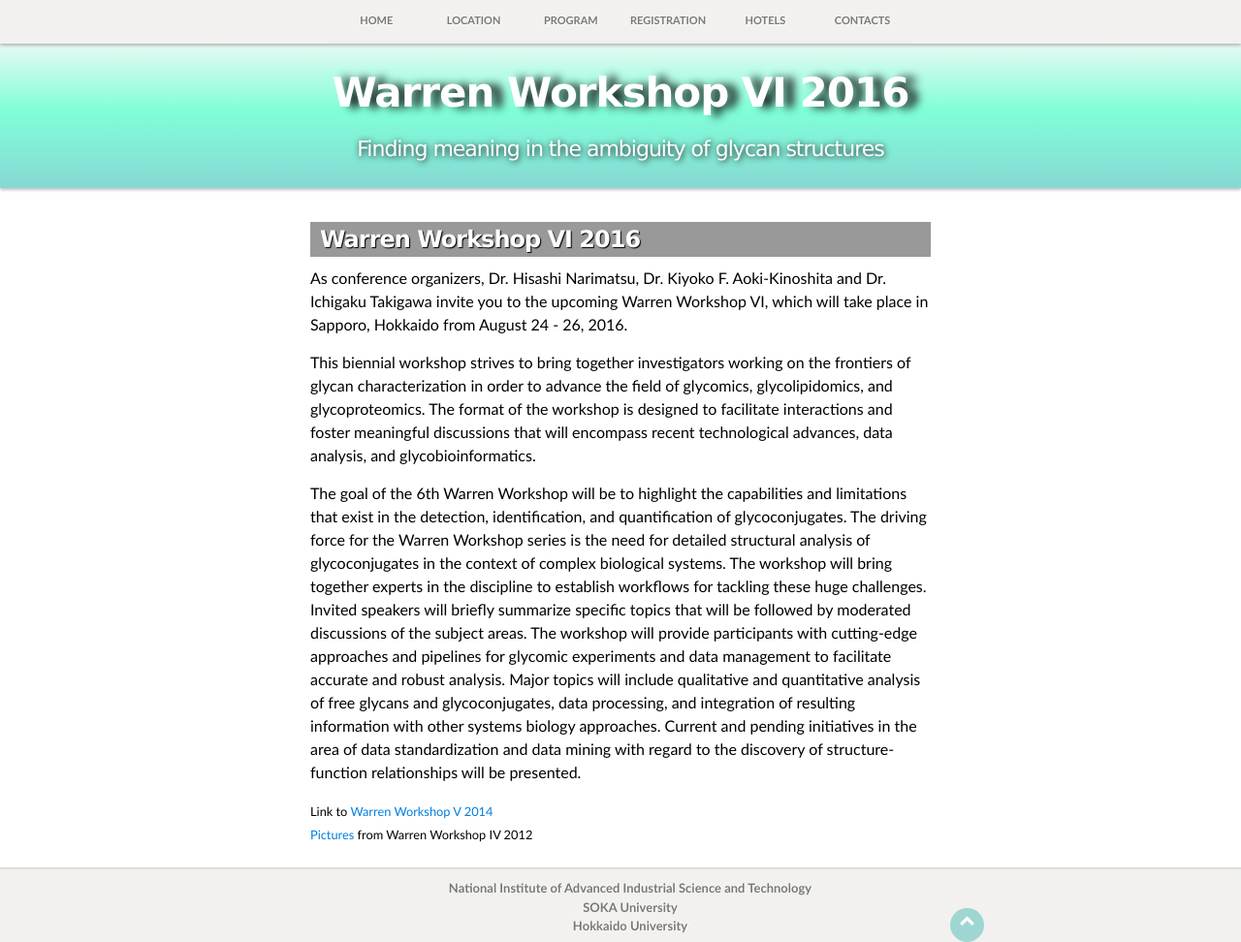
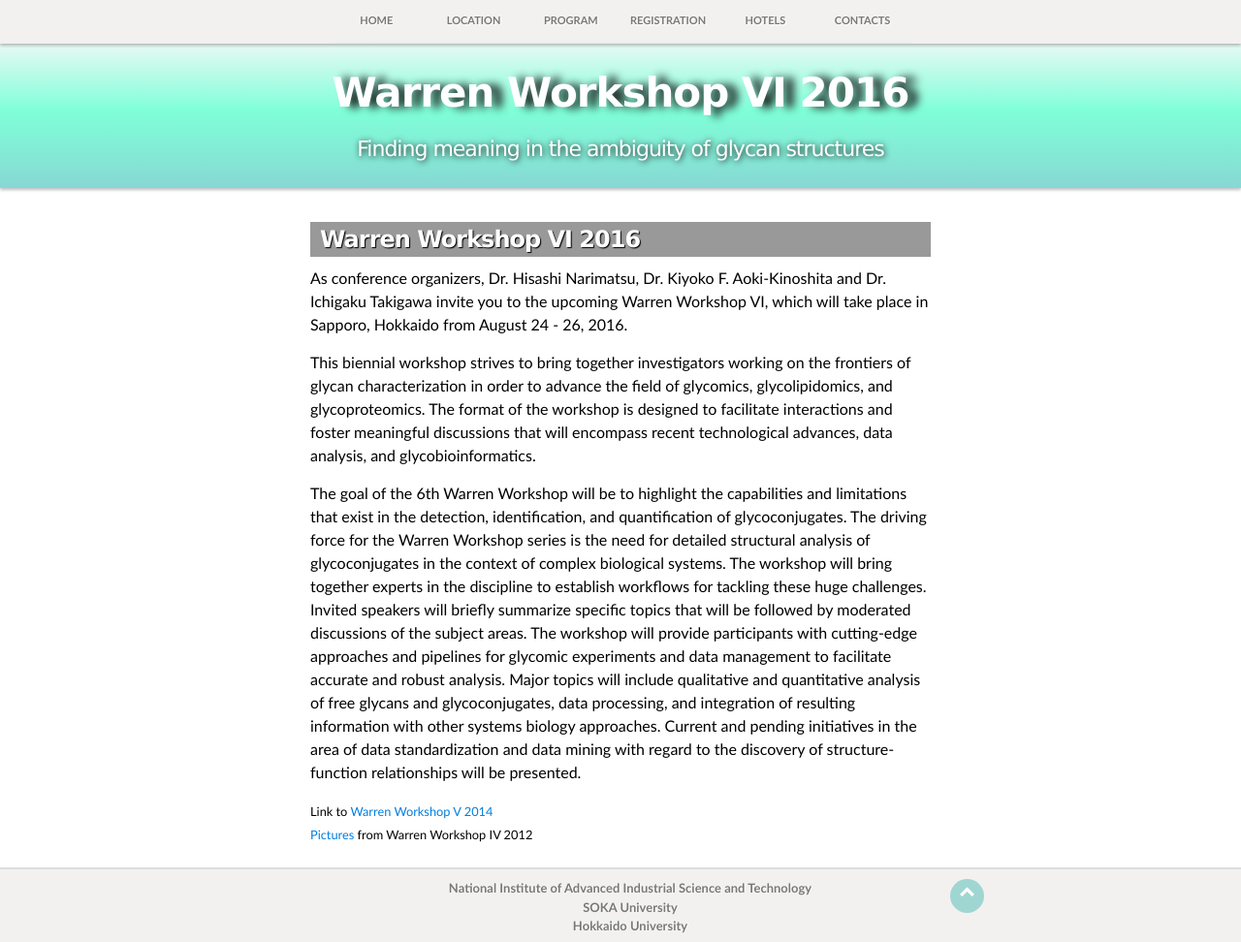
Before and after one commit to yamazakiM/test_warren2016, a Jekyll site: the page built from index.md, in a window 1280 px wide and 972 px high. Shown: the whole window at 97% size. Built offline with Jekyll 4.4.1, drawn with Linux system fonts in a browser that asks for light colours; nearby versions of some CDN libraries; library files that are not in the unit come from our copies.

Commit message:
Update stylesheet.css

```diff
--- a/stylesheets/stylesheet.css
+++ b/stylesheets/stylesheet.css
@@ -750,7 +750,7 @@
       text-align: center;
       margin-left:980px;
       position:fixed;
-      bottom:0px;
+      bottom:30px;
       left:auto;
     }
 
```
